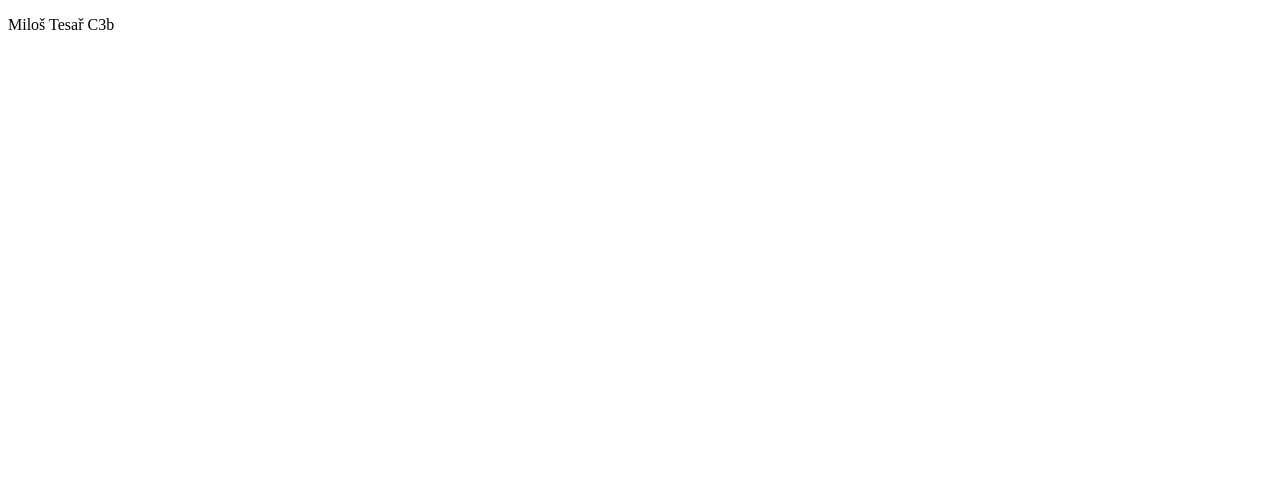
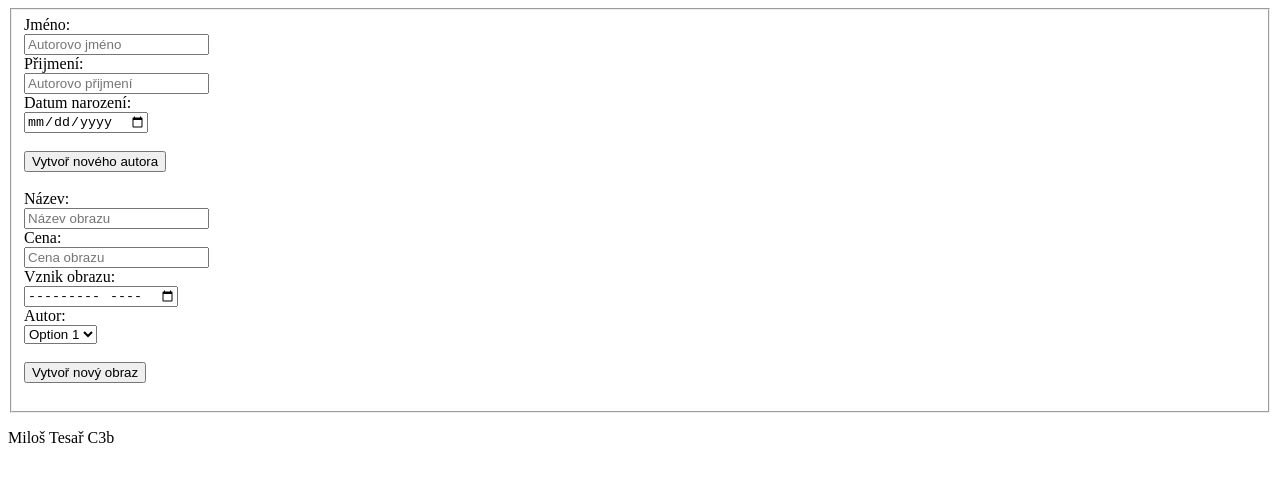
Before and after one commit to captain-milous/2023-01-05-Cviceni, a plain HTML site: page index.html in a window 1280 px wide. Drawn offline with Linux system fonts and the light colour scheme.

Commit message:
progress

```diff
--- a/index.html
+++ b/index.html
@@ -10,6 +10,38 @@
 
 </head>
 <body>
+
+  <fieldset>
+
+    <form id="autor">
+      <label for="fname">Jméno:</label><br>
+      <input type="text" id="fname" name="fname" placeholder="Autorovo jméno"><br>
+      <label for="lname">Přijmení:</label><br>
+      <input type="text" id="lname" name="lname" placeholder="Autorovo přijmení"><br>
+      <label for="birthday">Datum narození:</label><br>
+      <input type="date" id="birthday" name="birthday"><br><br>
+      <input type="button" value="Vytvoř nového autora" onclick="NewAutor()"><br><br>
+    </form>
+    <form id="obraz">
+      <label for="title">Název:</label><br>
+      <input type="text" id="title" name="title" placeholder="Název obrazu"><br>
+      <label for="cost">Cena:</label><br>
+      <input type="number" id="cost" name="cost" placeholder="Cena obrazu"><br>
+      <label for="creation">Vznik obrazu:</label><br>
+      <input type="month" id="creation" name="creation"><br>
+      <label for="autor">Autor:</label><br>
+      <select id="options" name="options">
+        <option value="option1">Option 1</option>
+        <option value="option2">Option 2</option>
+        <option value="option3">Option 3</option>
+      </select><br><br>
+      <input type="button" value="Vytvoř nový obraz" onclick="NewPainting()"><br><br>
+    </form>
+    <form>
+
+    </form>
+
+  </fieldset>
   <p id="autor">Miloš Tesař C3b</p>
 
 </body>
--- a/script.js
+++ b/script.js
@@ -25,7 +25,8 @@ class Autor {
 }
 
 class Galerie {
-	constructor() {
+	constructor(nazev) {
+		this.nazev = nazev;
 		this.galerie = [];
 	}
 	add(obraz) {
@@ -76,7 +77,7 @@ class Galerie {
 function zkouska() {
 	let autor = new Autor("Milos","Tesar",2003);
 	let obraz = new Obraz(autor,"Zkouska 1",2000,2020);
-	let galerie = new Galerie();
+	let galerie = new Galerie("Zkouska");
 	galerie.add(obraz);
 	autor = new Autor("Solim","Raset", 2005);
 	obraz = new Obraz(autor,"Zkouska 2",2650,2021);
```
